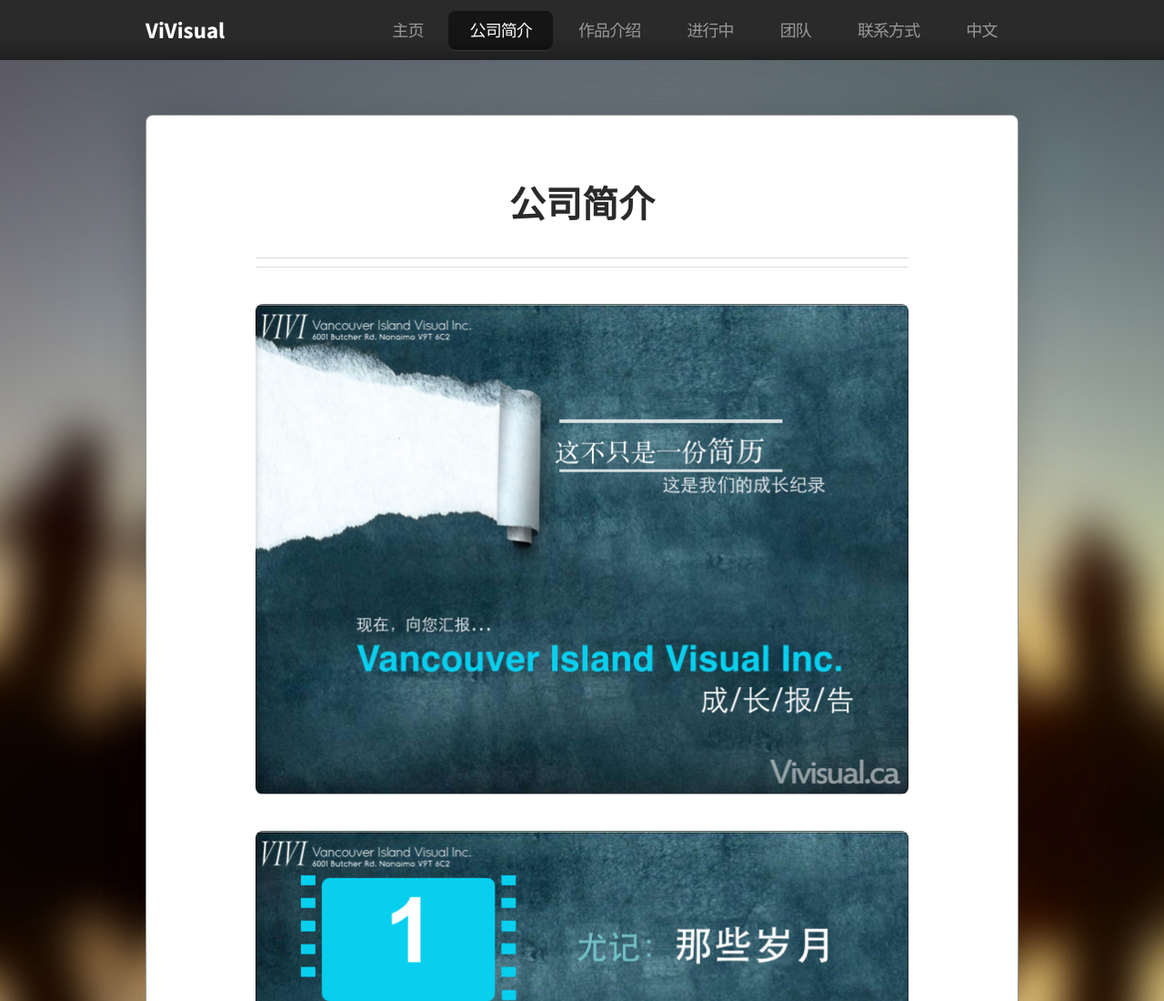
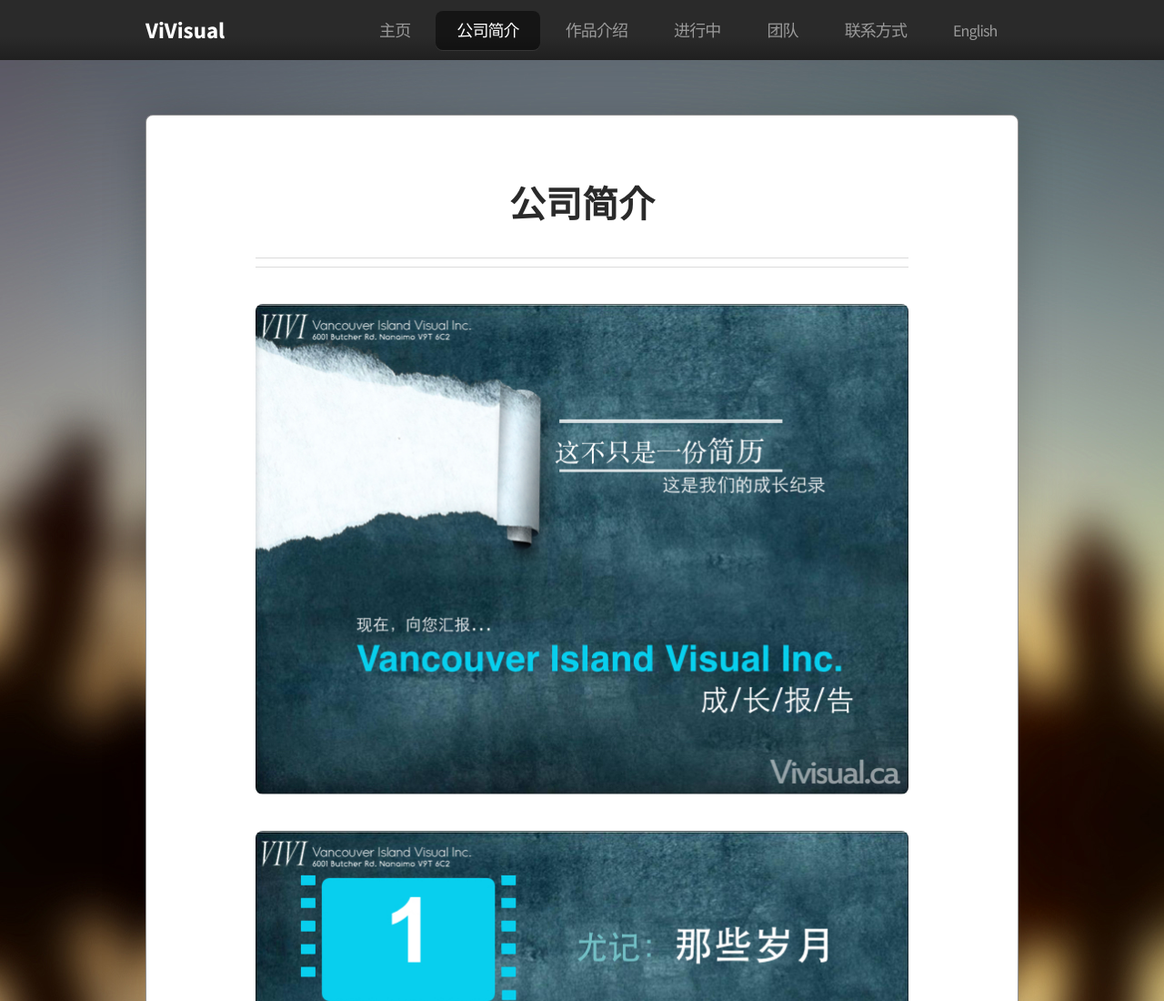
Before and after one commit to hucheng9456/vivisual, a plain HTML site: page View/companyprofile-chn.html in a window 1280 px wide. Shown: the top 1100 px of the page at 91% size. Drawn offline with Linux system fonts and the light colour scheme.

Commit message:
fix bug
fix bug

```diff
--- a/View/companyprofile-chn.html
+++ b/View/companyprofile-chn.html
@@ -58,7 +58,7 @@
 											<li><a href="ongoing-chn.html">进行中</a></li>
 											<li><a href="team-chn.html">团队</a></li>
 											<li><a href="contact-chn.html">联系方式</a></li>
-											<li><a href="companyprofile-chn.html">中文</a></li>
+											<li><a href="companyprofile.html">English</a></li>
 										</ul>
 									</nav>
 
```
Also changed, not shown: View/index-chn.html (+1 -1 lines).
